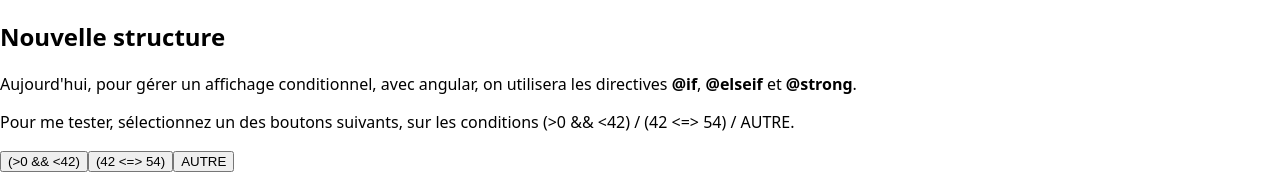
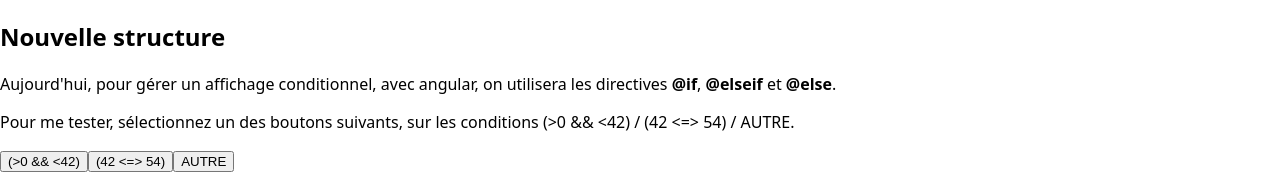
Before and after one commit to valros76/angular-avril-2025, an Angular app: page / in a window 1280 px wide. Shown: the top 174 px of the page. Built offline with nearby package versions, Linux system fonts and the light colour scheme.

Commit message:
fix text

```diff
--- a/src/app/components/old-conditionnal/old-conditionnal.component.html
+++ b/src/app/components/old-conditionnal/old-conditionnal.component.html
@@ -4,7 +4,7 @@
   </h2>
   <p>
     Aujourd'hui, pour gérer un affichage conditionnel, avec angular, on utilisera les directives
-    <strong>{{"@if"}}</strong>, <strong>{{"@elseif"}}</strong> et <strong>{{"@strong"}}</strong>.
+    <strong>{{"@if"}}</strong>, <strong>{{"@elseif"}}</strong> et <strong>{{"@else"}}</strong>.
   </p>
   <p>
     Pour me tester, sélectionnez un des boutons suivants, sur les conditions {{`(>0 && <42)`}} / {{`(42 <=> 54)`}} /
```
